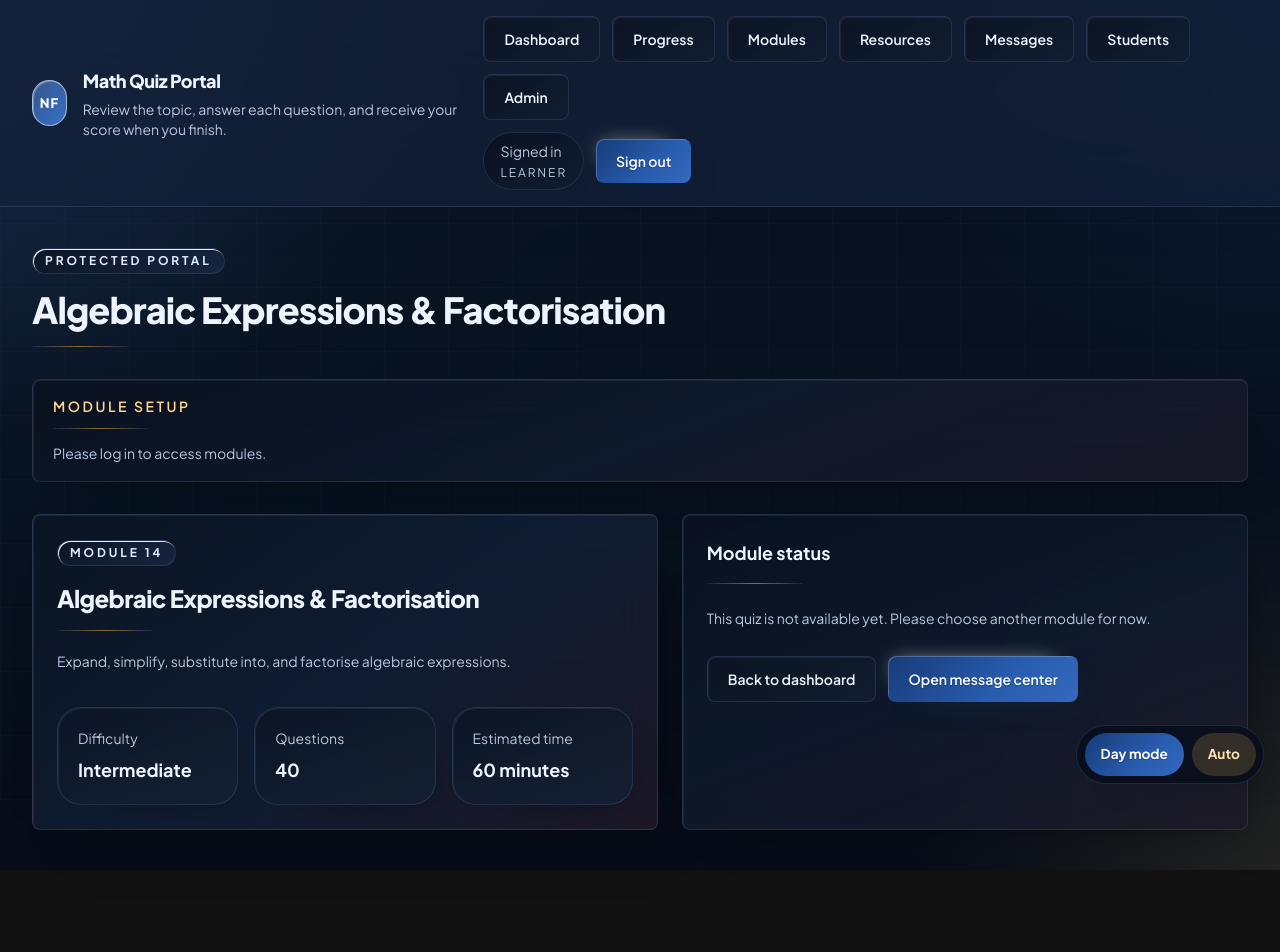
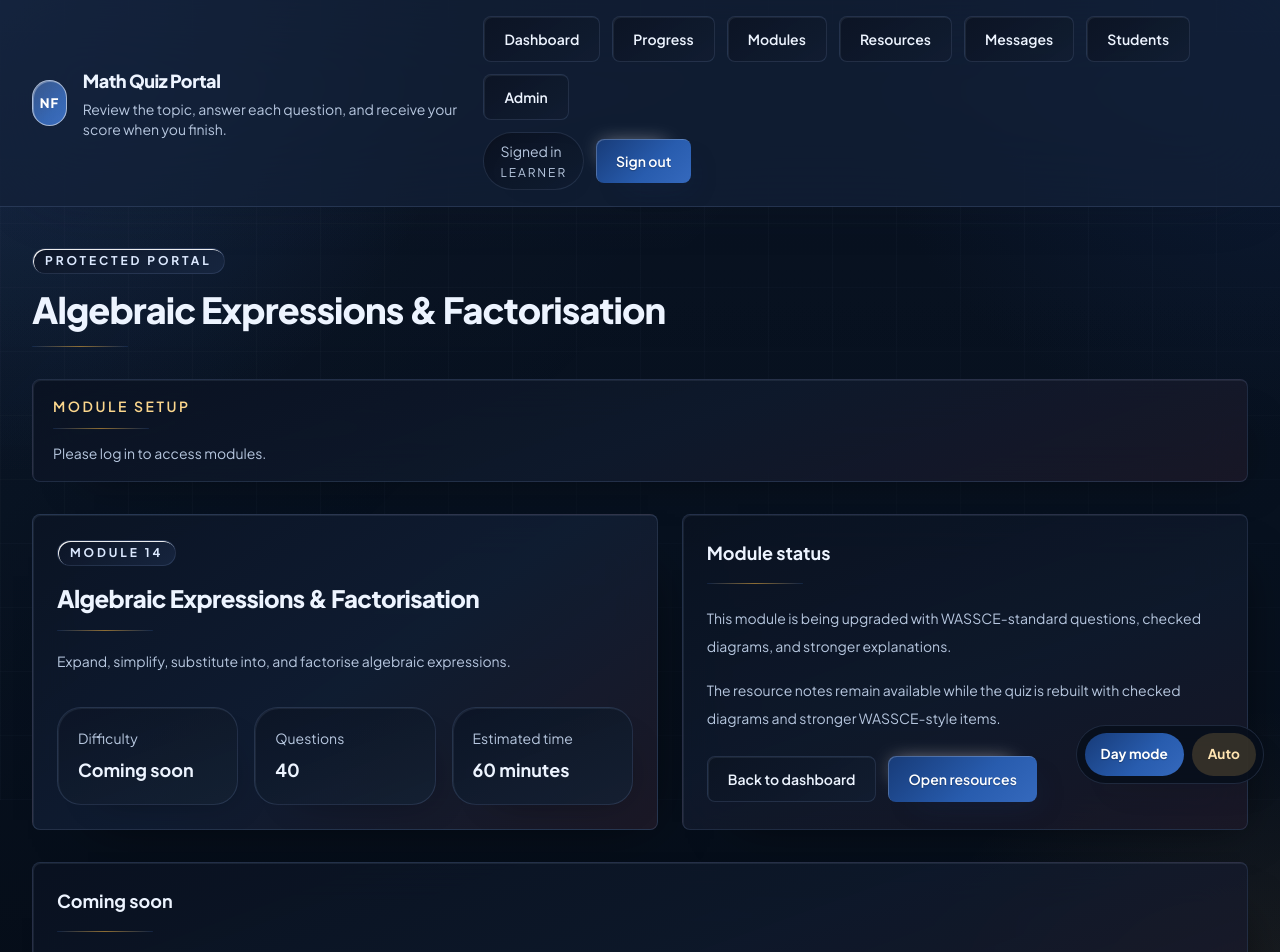
Before and after one commit to Nyantakyi-Francis/math-quiz-portal, a Next.js app: page /modules/algebraic-expressions-factorisation in a window 1280 px wide. Shown: the top 952 px of the page. Before the commit the page ends 870 px from the top, so only its background shows below. Built offline with nearby package versions, Linux system fonts and the light colour scheme; no server answers.

Commit message:
comming soon

```diff
--- a/app/(learner)/modules/[slug]/page.tsx
+++ b/app/(learner)/modules/[slug]/page.tsx
@@ -4,6 +4,7 @@ import { AppShell } from "@/components/app-shell";
 import { QuizRunner } from "@/components/quiz-runner";
 import { SetupBanner } from "@/components/setup-banner";
 import { getModuleBySlug } from "@/lib/data/modules";
+import { draftModuleMessage, isDraftModule } from "@/lib/data/module-status";
 import { renderMathText } from "@/lib/math/render";
 import { getModulePageSnapshot } from "@/lib/quiz/data";
 import type { QuizTableStimulus, RenderedQuizTableStimulus } from "@/lib/quiz/types";
@@ -34,6 +35,7 @@ export default async function ModulePage({ params }: ModulePageProps) {
 
   const snapshot = await getModulePageSnapshot(slug);
   const quizModule = snapshot.module;
+  const isComingSoon = isDraftModule(slug);
   const renderedQuestions =
     quizModule?.questions.map((question) => ({
       ...question,
@@ -75,7 +77,9 @@ export default async function ModulePage({ params }: ModulePageProps) {
             <div className="mt-8 grid gap-4 sm:grid-cols-3">
               <div className="neo-stat rounded-[1.5rem] p-5">
                 <p className="text-sm text-slate-500">Difficulty</p>
-                <p className="mt-2 text-lg font-bold text-slate-900">{legacyModule.difficulty}</p>
+                <p className="mt-2 text-lg font-bold text-slate-900">
+                  {isComingSoon ? "Coming soon" : legacyModule.difficulty}
+                </p>
               </div>
               <div className="neo-stat rounded-[1.5rem] p-5">
                 <p className="text-sm text-slate-500">Questions</p>
@@ -94,7 +98,15 @@ export default async function ModulePage({ params }: ModulePageProps) {
             <p className="text-lg font-bold text-slate-950">Module status</p>
             <div className="academic-rule mt-4" />
             <div className="mt-5 space-y-4 text-sm leading-7 text-slate-600">
-              {quizModule?.questions.length ? (
+              {isComingSoon ? (
+                <>
+                  <p>{draftModuleMessage}</p>
+                  <p>
+                    The resource notes remain available while the quiz is rebuilt with checked
+                    diagrams and stronger WASSCE-style items.
+                  </p>
+                </>
+              ) : quizModule?.questions.length ? (
                 <>
 
                   <p>Your score and answer explanations will be shown after you submit the quiz.</p>
@@ -110,14 +122,29 @@ export default async function ModulePage({ params }: ModulePageProps) {
               <Link className="button-secondary" href="/dashboard">
                 Back to dashboard
               </Link>
-              <Link className="button-primary" href="/messages">
-                Open message center
+              <Link className="button-primary" href={isComingSoon ? "/resources" : "/messages"}>
+                {isComingSoon ? "Open resources" : "Open message center"}
               </Link>
             </div>
           </div>
         </section>
 
-        {quizModule?.questions.length ? (
+        {isComingSoon ? (
+          <section className="glass-card rounded-[2rem] p-6">
+            <p className="text-lg font-bold text-slate-950">Coming soon</p>
+            <div className="academic-rule mt-4" />
+            <div className="mt-5 max-w-3xl space-y-3 text-sm leading-7 text-slate-600">
+              <p>
+                This module is paused for quality review. The draft question bank is preserved in
+                the repository, but learners will not attempt it until the diagrams, questions,
+                answer keys, and explanations have been checked together.
+              </p>
+              <p>
+                Use the matching resource from the Resources page for now.
+              </p>
+            </div>
+          </section>
+        ) : quizModule?.questions.length ? (
           <QuizRunner
             moduleSlug={quizModule.slug}
             moduleTitle={quizModule.title}
--- a/components/learner-module-catalog.tsx
+++ b/components/learner-module-catalog.tsx
@@ -3,6 +3,7 @@
 import { useMemo, useState } from "react";
 import Link from "next/link";
 import type { ModuleMeta } from "@/lib/data/modules";
+import { isDraftModule } from "@/lib/data/module-status";
 
 type LearnerModuleCatalogProps = {
   modules: ModuleMeta[];
@@ -75,9 +76,12 @@ export function LearnerModuleCatalog({ modules }: LearnerModuleCatalogProps) {
       </div>
 
       <div className="grid grid-cols-1 gap-6 md:grid-cols-2 xl:grid-cols-3">
-        {filteredModules.map((module) => (
+        {filteredModules.map((module) => {
+          const isComingSoon = isDraftModule(module.slug);
+
+          return (
             <article
-            className={`glass-card flex h-full flex-col border ${module.tone.accent} rounded-[2rem] p-6 transition hover:-translate-y-1`}
+              className={`glass-card flex h-full flex-col border ${module.tone.accent} rounded-[2rem] p-6 transition ${isComingSoon ? "" : "hover:-translate-y-1"}`}
               key={module.slug}
             >
             <div className="flex items-start justify-between gap-3">
@@ -87,7 +91,7 @@ export function LearnerModuleCatalog({ modules }: LearnerModuleCatalogProps) {
                 Module {module.moduleNumber}
               </span>
               <span className="soft-well rounded-full px-3 py-1 text-xs font-medium text-slate-600">
-                {module.difficulty}
+                {isComingSoon ? "Coming soon" : module.difficulty}
               </span>
             </div>
 
@@ -97,16 +101,23 @@ export function LearnerModuleCatalog({ modules }: LearnerModuleCatalogProps) {
 
             <div className="soft-well mt-5 flex items-center justify-between rounded-[1.35rem] px-4 py-3 text-sm text-slate-500">
               <span>{module.questionCount} questions</span>
-              <span>Tracked progress</span>
+              <span>{isComingSoon ? "Under review" : "Tracked progress"}</span>
             </div>
 
             <div className="mt-6 flex flex-wrap gap-3">
+              {isComingSoon ? (
+                <Link className="button-secondary" href={`/modules/${module.slug}`}>
+                  View status
+                </Link>
+              ) : (
                 <Link className="button-primary" href={`/modules/${module.slug}`}>
                   Start module
                 </Link>
+              )}
             </div>
           </article>
-        ))}
+          );
+        })}
       </div>
     </section>
   );
--- a/components/module-catalog.tsx
+++ b/components/module-catalog.tsx
@@ -1,5 +1,6 @@
 import Link from "next/link";
 import type { ModuleMeta } from "@/lib/data/modules";
+import { isDraftModule } from "@/lib/data/module-status";
 
 type ModuleCatalogProps = {
   modules: ModuleMeta[];
@@ -20,9 +21,12 @@ export function ModuleCatalog({ modules }: ModuleCatalogProps) {
       </div>
 
       <div className="grid grid-cols-1 gap-6 md:grid-cols-2 xl:grid-cols-3">
-        {modules.map((module) => (
+        {modules.map((module) => {
+          const isComingSoon = isDraftModule(module.slug);
+
+          return (
             <article
-            className={`glass-card flex h-full flex-col border ${module.tone.accent} rounded-[2rem] p-6 transition hover:-translate-y-1`}
+              className={`glass-card flex h-full flex-col border ${module.tone.accent} rounded-[2rem] p-6 transition ${isComingSoon ? "" : "hover:-translate-y-1"}`}
               key={module.slug}
             >
             <div className="flex items-start justify-between gap-3">
@@ -32,7 +36,7 @@ export function ModuleCatalog({ modules }: ModuleCatalogProps) {
                 Module {module.moduleNumber}
               </span>
               <span className="soft-well rounded-full px-3 py-1 text-xs font-medium text-slate-600">
-                {module.difficulty}
+                {isComingSoon ? "Coming soon" : module.difficulty}
               </span>
             </div>
 
@@ -42,19 +46,22 @@ export function ModuleCatalog({ modules }: ModuleCatalogProps) {
 
             <div className="soft-well mt-5 flex items-center justify-between rounded-[1.35rem] px-4 py-3 text-sm text-slate-500">
               <span>{module.questionCount} questions</span>
-
+              <span>{isComingSoon ? "Under review" : "Preview"}</span>
             </div>
 
             <div className="mt-6 flex flex-wrap gap-3">
+              {isComingSoon ? null : (
                 <Link className="button-primary" href={`/login?next=/modules/${module.slug}`}>
                   Login to start
                 </Link>
+              )}
               <Link className="button-secondary" href={`/modules/${module.slug}`}>
-                View module
+                {isComingSoon ? "View status" : "View module"}
               </Link>
             </div>
           </article>
-        ))}
+          );
+        })}
       </div>
     </section>
   );
--- a/data/angles-pythagorean-theorem.json
+++ b/data/angles-pythagorean-theorem.json
@@ -37,8 +37,7 @@
         "$25$ m"
       ],
       "correct": 0,
-      "explanation": "Use Pythagoras: $x^2+12^2=13^2$. Hence $x^2=169-144=25$, so $x=5$ m.",
-      "stimulusId": "right-triangle-ladder"
+      "explanation": "Use Pythagoras: $x^2+12^2=13^2$. Hence $x^2=169-144=25$, so $x=5$ m."
     },
     {
       "q": "In an isosceles triangle, the vertex angle is $44^\\circ$. Find each base angle $x$.",
@@ -49,8 +48,7 @@
         "$136^\\circ$"
       ],
       "correct": 1,
-      "explanation": "The base angles are equal. Their sum is $180^\\circ-44^\\circ=136^\\circ$, so each base angle is $68^\\circ$.",
-      "stimulusId": "isosceles"
+      "explanation": "The base angles are equal. Their sum is $180^\\circ-44^\\circ=136^\\circ$, so each base angle is $68^\\circ$."
     },
     {
       "q": "The exterior angle of a regular polygon is $45^\\circ$. How many sides has the polygon?",
@@ -61,8 +59,7 @@
         "$12$"
       ],
       "correct": 1,
-      "explanation": "For a regular polygon, each exterior angle is $360^\\circ/n$. Thus $n=360/45=8$.",
-      "stimulusId": "polygon-exterior"
+      "explanation": "For a regular polygon, each exterior angle is $360^\\circ/n$. Thus $n=360/45=8$."
     },
     {
       "q": "A rectangle has length $15$ cm and width $8$ cm. Use the diagonal idea to find the diagonal $d$.",
@@ -73,8 +70,7 @@
         "$120$ cm"
       ],
       "correct": 0,
-      "explanation": "The diagonal is the hypotenuse of a right triangle: $d^2=15^2+8^2=225+64=289$, so $d=17$ cm.",
-      "stimulusId": "rectangle-diagonal"
+      "explanation": "The diagonal is the hypotenuse of a right triangle: $d^2=15^2+8^2=225+64=289$, so $d=17$ cm."
     },
     {
       "q": "A line from $A$ to $B$ makes a clockwise angle of $68^\\circ$ from north. Write the bearing of $B$ from $A$.",
@@ -85,8 +81,7 @@
         "$292^\\circ$"
       ],
       "correct": 0,
-      "explanation": "Bearings are measured clockwise from north and written with three digits. Therefore the bearing is $068^\\circ$.",
-      "stimulusId": "bearing"
+      "explanation": "Bearings are measured clockwise from north and written with three digits. Therefore the bearing is $068^\\circ$."
     },
     {
       "q": "A student walks $9$ km east and then $12$ km north. Use the right-triangle route idea to find the direct distance from the starting point.",
@@ -97,8 +92,7 @@
         "$108$ km"
       ],
       "correct": 0,
-      "explanation": "The route forms a right triangle. $d=\\sqrt{9^2+12^2}=\\sqrt{225}=15$ km.",
-      "stimulusId": "compound-right"
+      "explanation": "The route forms a right triangle. $d=\\sqrt{9^2+12^2}=\\sqrt{225}=15$ km."
     },
     {
       "q": "A tangent touches a circle at $T$, and $OT$ is a radius to the point of contact. Find the angle between $OT$ and the tangent.",
@@ -109,8 +103,7 @@
         "$180^\\circ$"
       ],
       "correct": 2,
-      "explanation": "A radius drawn to the point of contact of a tangent is perpendicular to the tangent. Therefore $x=90^\\circ$.",
-      "stimulusId": "circle-tangent"
+      "explanation": "A radius drawn to the point of contact of a tangent is perpendicular to the tangent. Therefore $x=90^\\circ$."
     },
     {
       "q": "Two right triangles are similar. The smaller triangle has corresponding sides $6$ and $8$; the larger triangle has the side corresponding to $6$ equal to $15$. Find the side corresponding to $8$.",
@@ -121,8 +114,7 @@
         "$24$"
       ],
       "correct": 2,
-      "explanation": "The scale factor from the small to large triangle is $15/6=2.5$. The side corresponding to $8$ is $8\\times2.5=20$.",
-      "stimulusId": "similar-triangles"
+      "explanation": "The scale factor from the small to large triangle is $15/6=2.5$. The side corresponding to $8$ is $8\\times2.5=20$."
     },
     {
       "q": "Two adjacent angles on a straight line are $(3x+20)^\\circ$ and $(2x-10)^\\circ$. Find $x$.",
@@ -133,8 +125,7 @@
         "$38^\\circ$"
       ],
       "correct": 2,
-      "explanation": "Angles on a straight line add to $180^\\circ$: $(3x+20)+(2x-10)=180$. Thus $5x+10=180$, so $x=34^\\circ$.",
-      "stimulusId": "straight-line"
+      "explanation": "Angles on a straight line add to $180^\\circ$: $(3x+20)+(2x-10)=180$. Thus $5x+10=180$, so $x=34^\\circ$."
     },
     {
       "q": "A rhombus has diagonals $10$ cm and $24$ cm. Use the diagonal property to find its side length.",
@@ -145,8 +136,7 @@
         "$34$ cm"
       ],
       "correct": 0,
-      "explanation": "The diagonals of a rhombus bisect each other at right angles. Half the diagonals are $5$ cm and $12$ cm, so $x=\\sqrt{5^2+12^2}=13$ cm.",
-      "stimulusId": "rhombus-diagonals"
+      "explanation": "The diagonals of a rhombus bisect each other at right angles. Half the diagonals are $5$ cm and $12$ cm, so $x=\\sqrt{5^2+12^2}=13$ cm."
     },
     {
       "q": "Two parallel lines are cut by a transversal. Co-interior angles are $(2x+15)^\\circ$ and $(3x-5)^\\circ$. Find $x$.",
@@ -473,86 +463,6 @@
       "src": "https://commons.wikimedia.org/wiki/Special:FilePath/External_angle_triangle_el.svg",
       "alt": "A triangle with one side extended to form an exterior angle.",
       "attribution": "Diagram: Wikimedia Commons, External angle triangle el.svg. See Commons file page for license details."
-    },
-    "right-triangle-ladder": {
-      "type": "image",
-      "title": "Right triangle model",
-      "description": "Treat the ladder, wall, and ground as a right triangle.",
-      "src": "https://commons.wikimedia.org/wiki/Special:FilePath/Triangle-right.svg",
-      "alt": "A right triangle diagram.",
-      "attribution": "Diagram: Wikimedia Commons, Triangle-right.svg, public domain."
-    },
-    "isosceles": {
-      "type": "image",
-      "title": "Isosceles triangle",
-      "description": "Use the equal-side/equal-angle property of an isosceles triangle.",
-      "src": "https://commons.wikimedia.org/wiki/Special:FilePath/Triangle-isosceles.svg",
-      "alt": "An isosceles triangle with equal sides and equal base angles marked.",
-      "attribution": "Diagram: Wikimedia Commons, Triangle-isosceles.svg, public domain."
-    },
-    "polygon-exterior": {
-      "type": "image",
-      "title": "Regular polygon exterior angle",
-      "description": "Use the exterior-angle idea for a regular polygon.",
-      "src": "https://commons.wikimedia.org/wiki/Special:FilePath/Regular_polygon_5_annotated.svg",
-      "alt": "A regular polygon diagram with exterior angle idea.",
-      "attribution": "Diagram: Wikimedia Commons, Regular polygon annotated diagram. See Commons file page for license details."
-    },
-    "rectangle-diagonal": {
-      "type": "image",
-      "title": "Rectangle diagonal",
-      "description": "The diagonal splits the rectangle into two right triangles.",
-      "src": "https://commons.wikimedia.org/wiki/Special:FilePath/Rectangle.svg",
-      "alt": "A rectangle with a diagonal drawn from one corner to the opposite corner.",
-      "attribution": "Diagram: Wikimedia Commons, Rectangle.svg. See Commons file page for license details."
-    },
-    "bearing": {
-      "type": "image",
-      "title": "Bearing from north",
-      "description": "Bearings are measured clockwise from north.",
-      "src": "https://commons.wikimedia.org/wiki/Special:FilePath/Compass_rose_pale.svg",
-      "alt": "A compass rose showing north, east, south, and west directions.",
-      "attribution": "Diagram: Wikimedia Commons, Compass rose pale.svg. See Commons file page for license details."
-    },
-    "compound-right": {
-      "type": "image",
-      "title": "Right-triangle route",
-      "description": "A north/east route can be modelled as a right triangle.",
-      "src": "https://commons.wikimedia.org/wiki/Special:FilePath/Triangle-right.svg",
-      "alt": "A right triangle used to model a two-leg route and direct distance.",
-      "attribution": "Diagram: Wikimedia Commons, Triangle-right.svg, public domain."
-    },
-    "circle-tangent": {
-      "type": "image",
-      "title": "Radius and tangent",
-      "description": "A radius to a tangent point is perpendicular to the tangent.",
-      "src": "https://commons.wikimedia.org/wiki/Special:FilePath/Circle-withsegments.svg",
-      "alt": "A circle diagram with radius and line segments.",
-      "attribution": "Diagram: Wikimedia Commons, Circle-withsegments.svg. See Commons file page for license details."
-    },
-    "similar-triangles": {
-      "type": "image",
-      "title": "Similar triangles",
-      "description": "Corresponding sides of similar triangles are in the same ratio.",
-      "src": "https://commons.wikimedia.org/wiki/Special:FilePath/Similar-geometric-shapes.svg",
-      "alt": "Two similar triangles shown side by side.",
-      "attribution": "Diagram: Wikimedia Commons, Similar-geometric-shapes.svg. See Commons file page for license details."
-    },
-    "straight-line": {
-      "type": "image",
-      "title": "Angles on a straight line",
-      "description": "Adjacent angles on a straight line sum to 180 degrees.",
-      "src": "https://commons.wikimedia.org/wiki/Special:FilePath/Supplementary_Angles.svg",
-      "alt": "Two adjacent supplementary angles on a straight line.",
-      "attribution": "Diagram: Wikimedia Commons, Supplementary Angles.svg. See Commons file page for license details."
-    },
-    "rhombus-diagonals": {
-      "type": "image",
-      "title": "Rhombus diagonals",
-      "description": "The diagonals of a rhombus bisect each other at right angles.",
-      "src": "https://commons.wikimedia.org/wiki/Special:FilePath/Rhombus.svg",
-      "alt": "A rhombus diagram.",
-      "attribution": "Diagram: Wikimedia Commons, Rhombus.svg. See Commons file page for license details."
     }
   }
 }
--- /dev/null
+++ b/lib/data/module-status.ts
@@ -0,0 +1,17 @@
+const draftModuleSlugs = new Set([
+  "fractions-percentages",
+  "number-sets",
+  "algebraic-expressions-factorisation",
+  "linear-equations-relations-functions",
+  "angles-pythagorean-theorem",
+  "perimeter-area-volume",
+  "probability-independent-events",
+  "data-organisation-analysis-presentation"
+]);
+
+export function isDraftModule(slug: string) {
+  return draftModuleSlugs.has(slug);
+}
+
+export const draftModuleMessage =
+  "This module is being upgraded with WASSCE-standard questions, checked diagrams, and stronger explanations.";
```
Also changed, not shown: 1 other file (tests, documents, lock files or other folders). Lines whose indentation alone changed are shown as unchanged.
